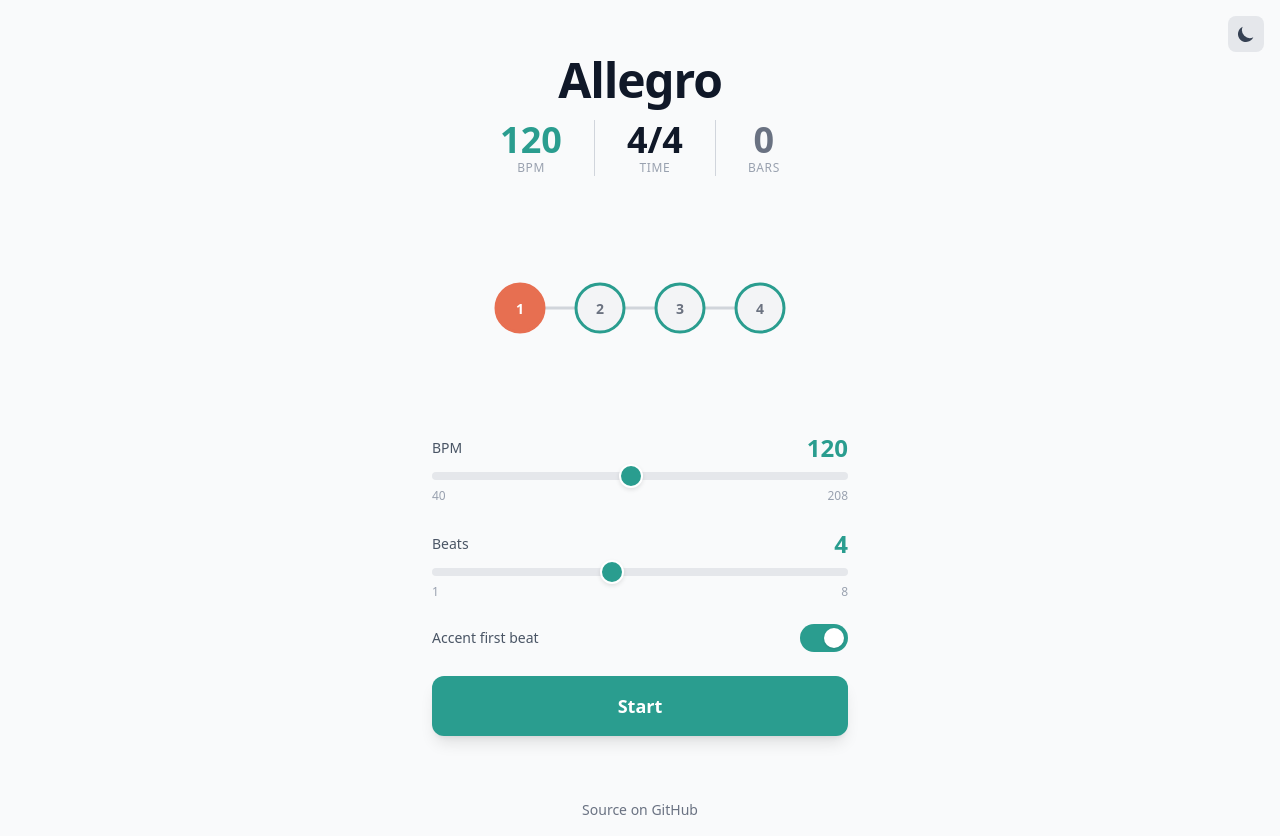
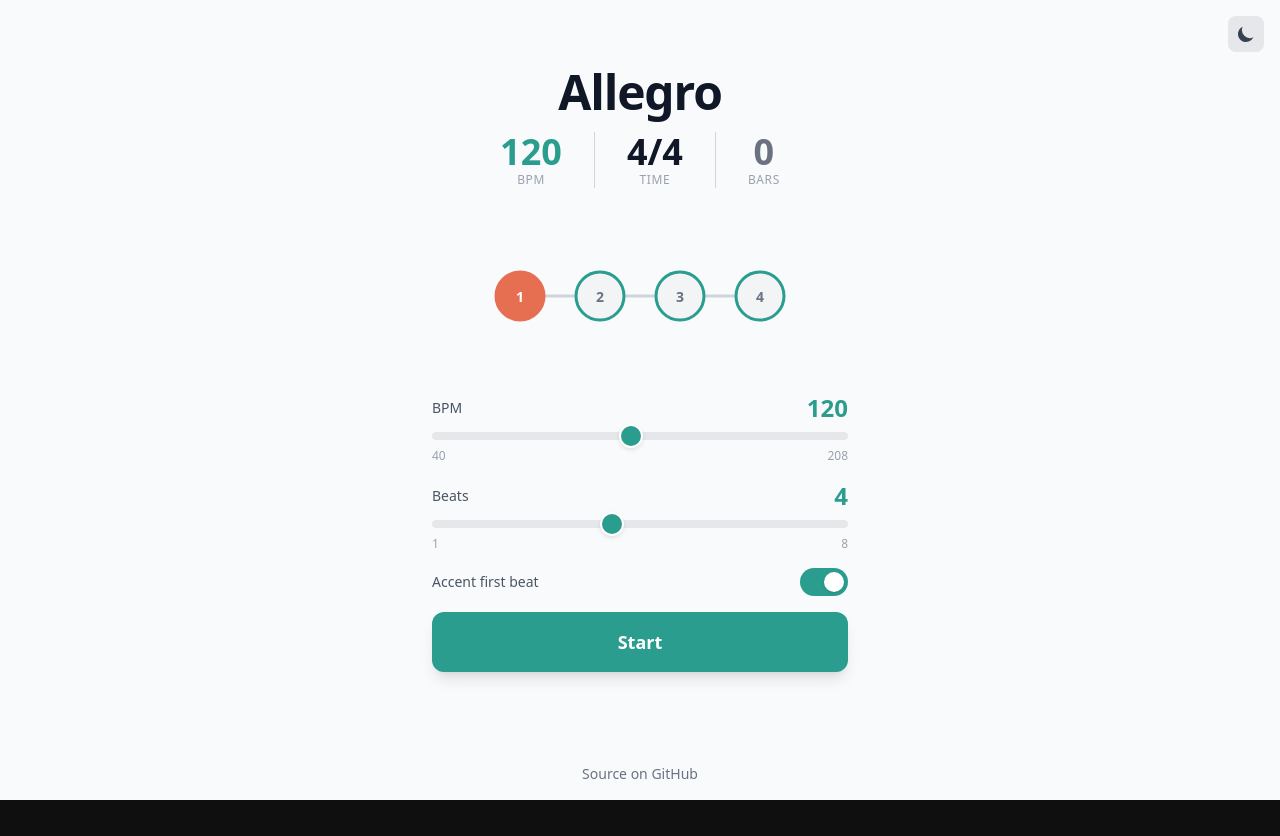
Before and after one commit to tintamarre/metronome, a Vue app: page / in a window 1280 px wide. After the commit the page ends 800 px from the top, so only its background shows below. Built offline with nearby package versions, Linux system fonts and the light colour scheme.

Commit message:
fix: adjust spacing and height in BeatVisualization, MetronomeControls, and MetronomeDisplay components

```diff
--- a/src/components/BeatVisualization.vue
+++ b/src/components/BeatVisualization.vue
@@ -81,12 +81,12 @@ function getCircleTransform(circle: { isActive: boolean }, cx: number, cy: numbe
 </script>
 
 <template>
-  <div class="w-full overflow-x-auto py-4">
+  <div class="w-full overflow-x-auto py-2">
     <svg
       :width="svgWidth"
-      height="120"
+      height="100"
       class="mx-auto block"
-      :viewBox="`0 0 ${svgWidth} 120`"
+      :viewBox="`0 0 ${svgWidth} 100`"
     >
       <!-- Connecting line -->
       <line
--- a/src/components/MetronomeControls.vue
+++ b/src/components/MetronomeControls.vue
@@ -17,7 +17,7 @@ const emit = defineEmits<{
 </script>
 
 <template>
-  <div class="flex flex-col gap-6 w-full max-w-md mx-auto p-4">
+  <div class="flex flex-col gap-4 w-full max-w-md mx-auto p-4">
     <!-- BPM Control -->
     <div class="flex flex-col gap-2">
       <div class="flex justify-between items-center">
--- a/src/components/MetronomeDisplay.vue
+++ b/src/components/MetronomeDisplay.vue
@@ -8,7 +8,7 @@ defineProps<{
 </script>
 
 <template>
-  <div class="flex flex-col items-center gap-4 py-6">
+  <div class="flex flex-col items-center gap-4 py-2">
     <!-- Tempo Name -->
     <div class="text-center">
       <h2 class="text-4xl md:text-5xl font-bold text-gray-900 dark:text-white tracking-tight">
```
